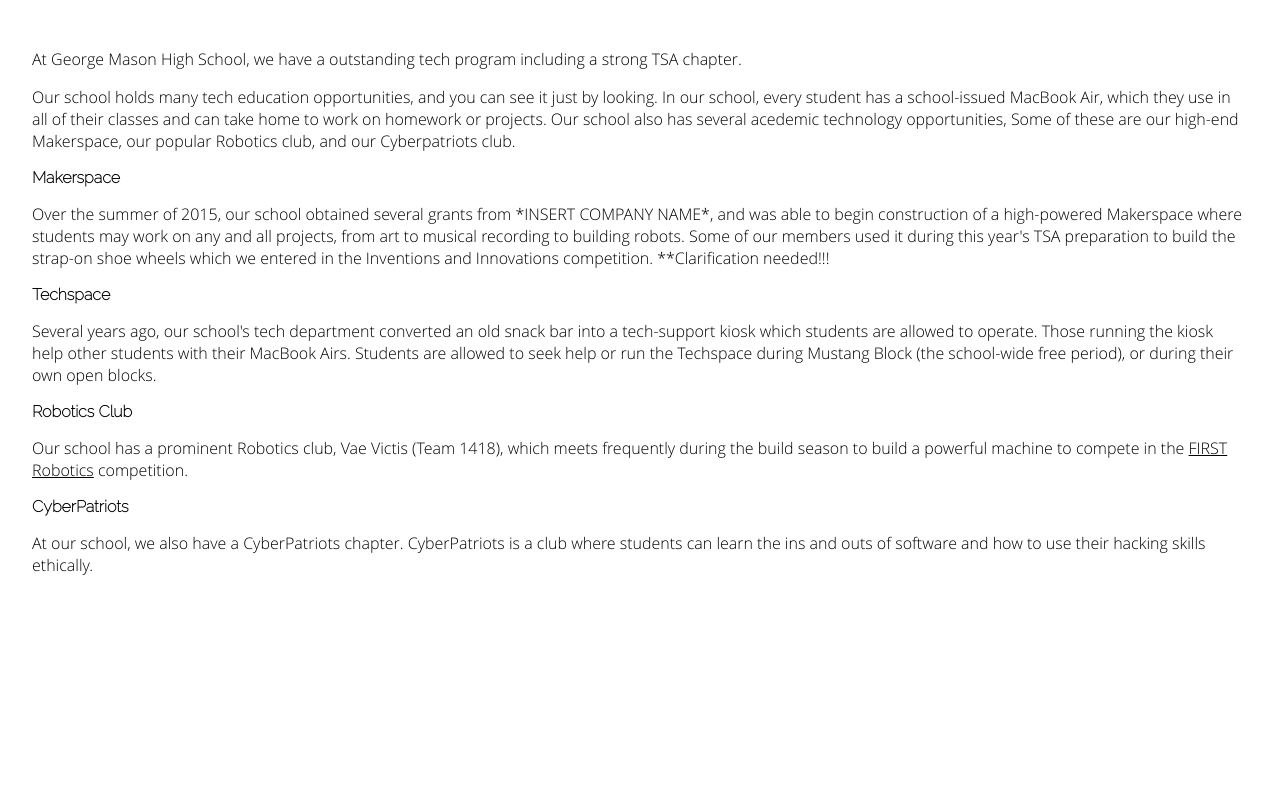
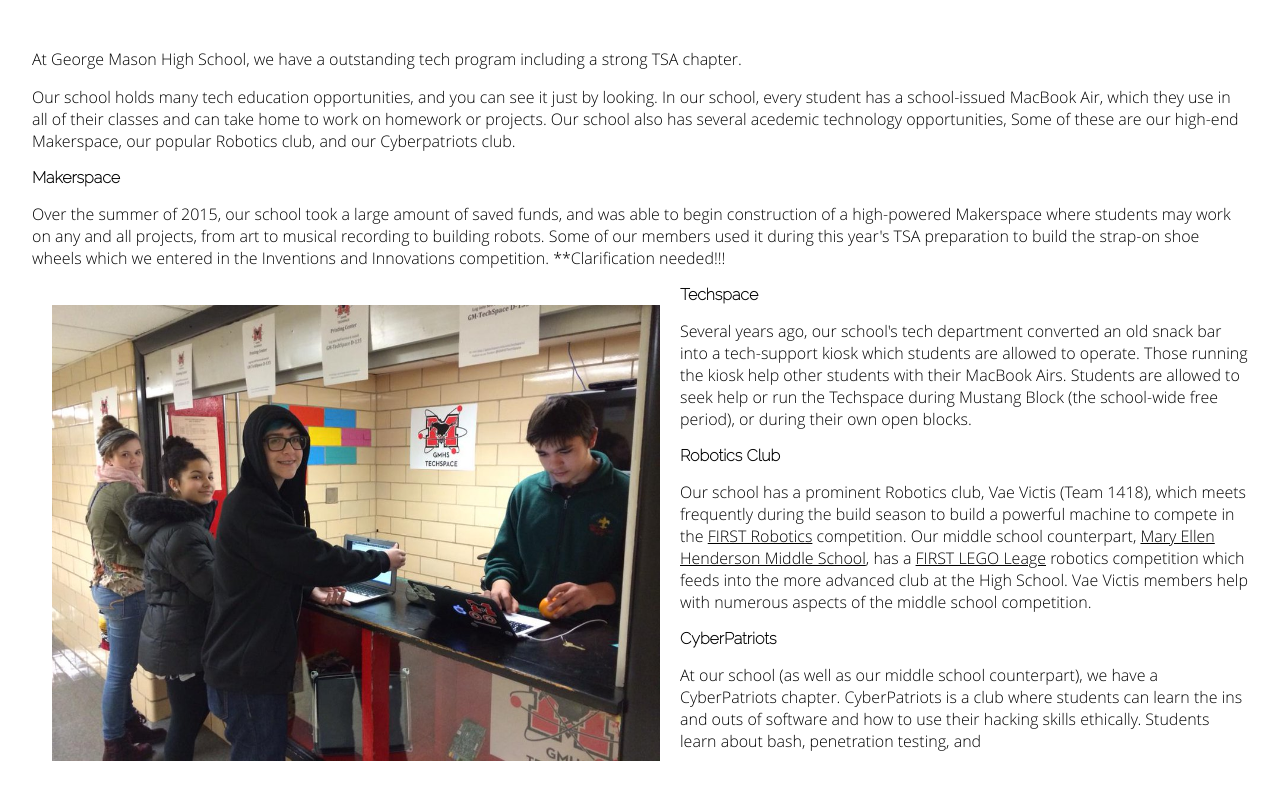
Before and after one commit to FCCPSTSA/GM-Webmaster-2015, a plain HTML site: page index.html in a window 1280 px wide. Shown: the part 800-1600 px from the top of the page. Before the commit the page ends 1424 px from the top, so only its background shows below. Drawn offline with Linux system fonts and the light colour scheme.

Commit message:
More content and a picture.

```diff
--- a/index.html
+++ b/index.html
@@ -37,13 +37,14 @@
         <p>At George Mason High School, we have a outstanding tech program including a strong TSA chapter.</p>
         <p>Our school holds many tech education opportunities, and you can see it just by looking. In our school, every student has a school-issued MacBook Air, which they use in all of their classes and can take home to work on homework or projects. Our school also has several acedemic technology opportunities, Some of these are our high-end Makerspace, our popular Robotics club, and our Cyberpatriots club.</p>
         <h4>Makerspace</h4>
-        <p>Over the summer of 2015, our school obtained several grants from *INSERT COMPANY NAME*, and was able to begin construction of a high-powered Makerspace where students may work on any and all projects, from art to musical recording to building robots. Some of our members used it during this year's TSA preparation to build the strap-on shoe wheels which we entered in the Inventions and Innovations competition. **Clarification needed!!!</p>
+        <p>Over the summer of 2015, our school took a large amount of saved funds, and was able to begin construction of a high-powered Makerspace where students may work on any and all projects, from art to musical recording to building robots. Some of our members used it during this year's TSA preparation to build the strap-on shoe wheels which we entered in the Inventions and Innovations competition. **Clarification needed!!!</p>
+        <img src="images/techspace.jpg">
         <h4>Techspace</h4>
         <p>Several years ago, our school's tech department converted an old snack bar into a tech-support kiosk which students are allowed to operate. Those running the kiosk help other students with their MacBook Airs. Students are allowed to seek help or run the Techspace during Mustang Block (the school-wide free period), or during their own open blocks.</p>
         <h4>Robotics Club</h4>
-        <p>Our school has a prominent Robotics club, Vae Victis (Team 1418), which meets frequently during the build season to build a powerful machine to compete in the <a href="http://www.first.org/">FIRST Robotics</a> competition.</p>
+        <p>Our school has a prominent Robotics club, Vae Victis (Team 1418), which meets frequently during the build season to build a powerful machine to compete in the <a href="http://www.first.org/">FIRST Robotics</a> competition. Our middle school counterpart, <a href="http://fccps.org/meh/">Mary Ellen Henderson Middle School</a>, has a <a href="http://www.firstlegoleague.org/">FIRST LEGO Leage</a> robotics competition which feeds into the more advanced club at the High School. Vae Victis members help with numerous aspects of the middle school competition.</p>
         <h4>CyberPatriots</h4>
-        <p>At our school, we also have a CyberPatriots chapter. CyberPatriots is a club where students can learn the ins and outs of software and how to use their hacking skills ethically.</p>
+        <p>At our school (as well as our middle school counterpart), we have a CyberPatriots chapter. CyberPatriots is a club where students can learn the ins and outs of software and how to use their hacking skills ethically. Students learn about bash, penetration testing, and </p>
     </article>
     <script src="javascript/jquery.js"></script>
     <script src="javascript/typed.js"></script>
--- a/javascript/scripts.js
+++ b/javascript/scripts.js
@@ -1,10 +1,10 @@
-$(window).scroll(function() {
+$(window).scroll(function () {
 	// Parallax effects
 	var wScroll = $(window).scrollTop();
 	$('.bg').css({
 		'transform': 'translate(0,-' + wScroll / 2 + 'px)'
 	});
 	$('header').css({
-        'background-color': 'rgba(100,100,100,' + wScroll/1000 + ')'
+		'background-color': 'rgba(51,51,51,' + wScroll / 1000 + ')'
 	});
 });
--- a/stylesheets/style.css
+++ b/stylesheets/style.css
@@ -218,6 +218,11 @@
     color: black;
     padding: 2em;
 }
+article img {
+    float: left;
+    width: 50%;
+    margin: 20px;
+}
 @media (max-width: 1100px) {
     h2 {
         position: relative;
```
Also changed, not shown: about-this-website.html (+2 -2 lines), our-tsa-chapter.html (+3 -3 lines), images/TSA.jpg, images/techspace.jpg (added). Lines whose indentation alone changed are shown as unchanged.
